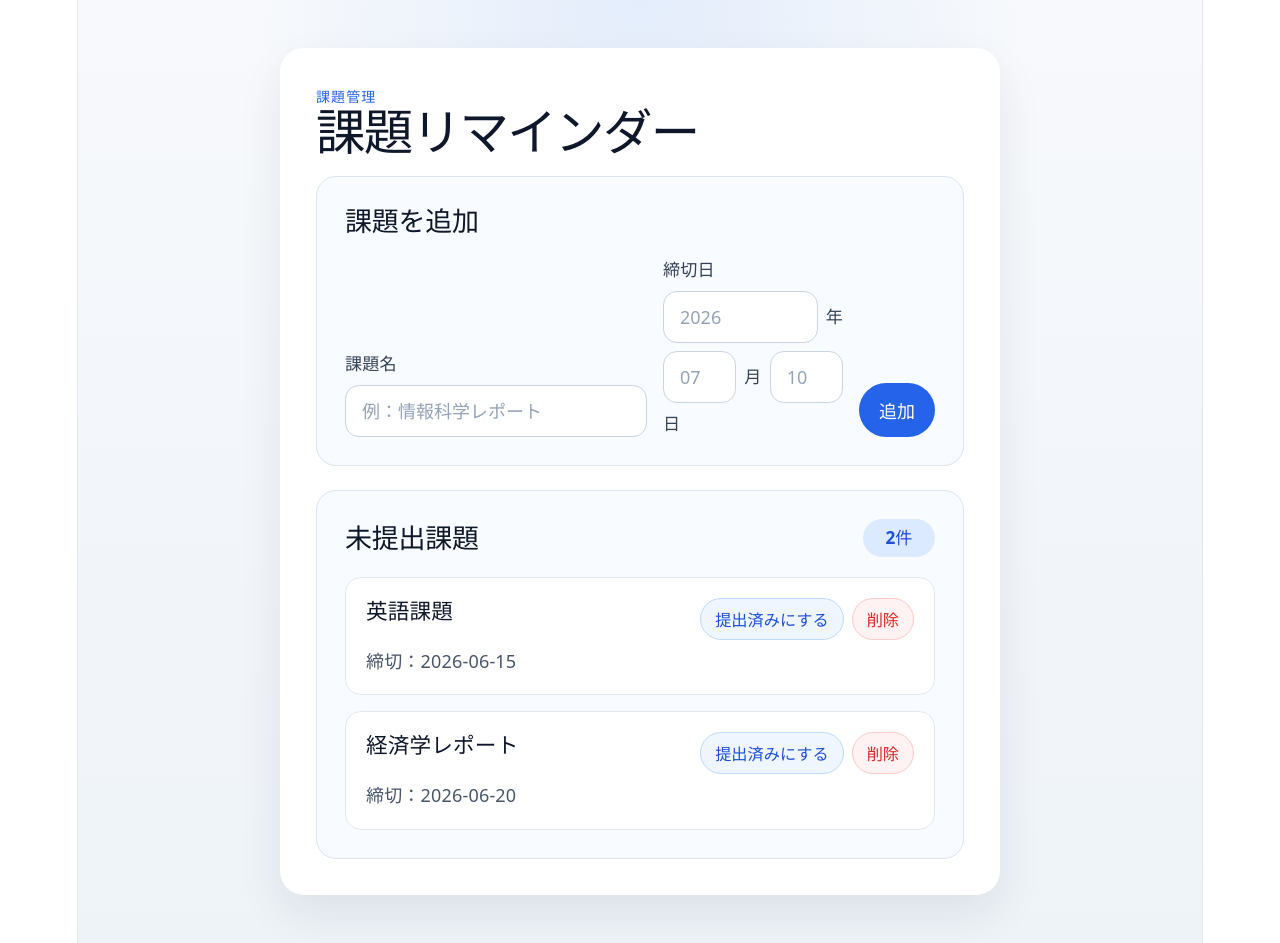
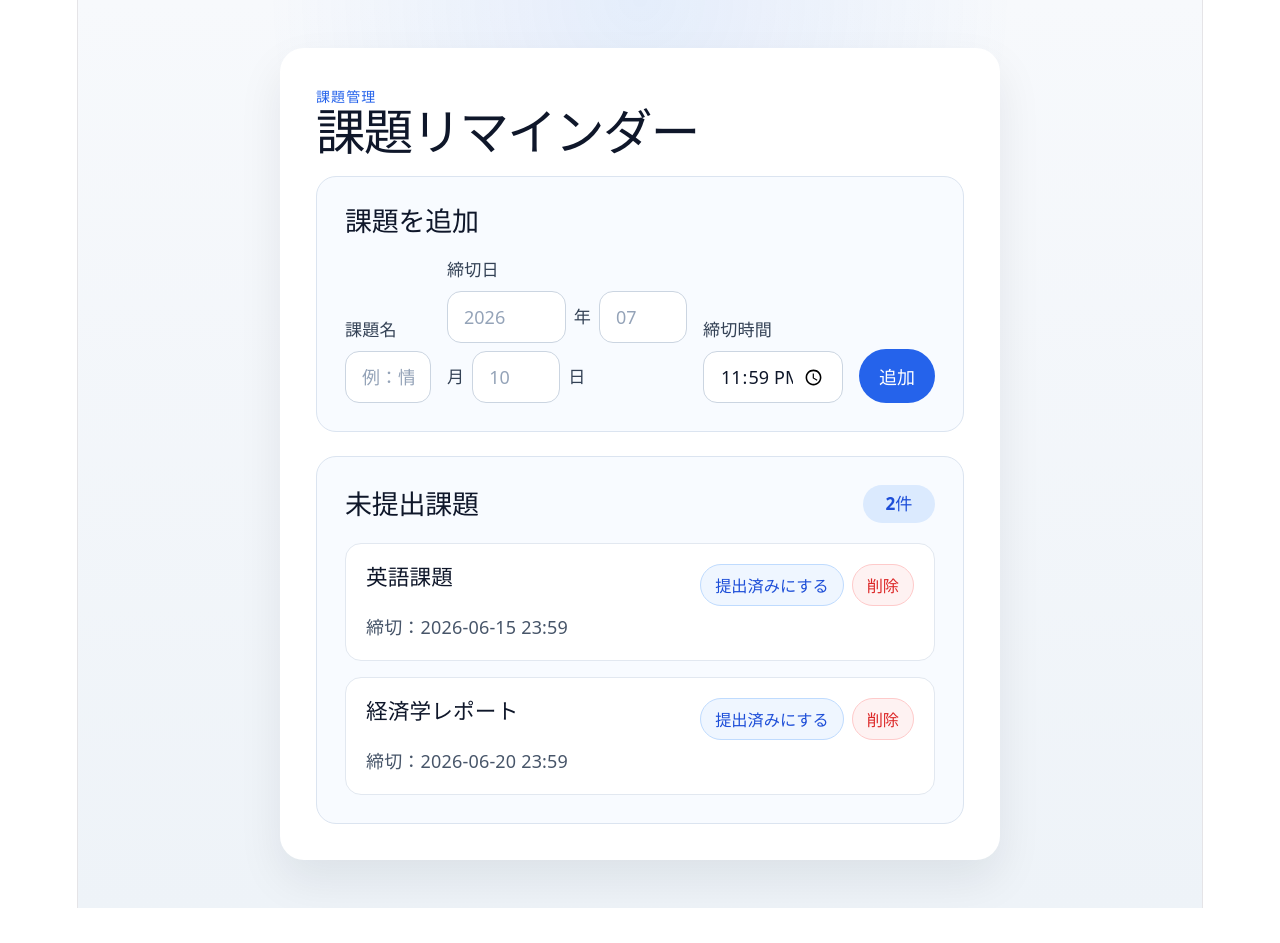
Before and after one commit to sattomio/kadai-reminder, a React (Vite) app: page / in a window 1280 px wide. After the commit the page ends 908 px from the top, so only its background shows below. Built offline with nearby package versions, Linux system fonts and the light colour scheme.

Commit message:
Add deadline time input

```diff
--- a/src/App.css
+++ b/src/App.css
@@ -79,7 +79,7 @@
 
 .assignment-form {
   display: grid;
-  grid-template-columns: minmax(0, 1.8fr) minmax(180px, 1fr) auto;
+  grid-template-columns: minmax(0, 1.5fr) minmax(240px, 1.2fr) minmax(140px, 0.8fr) auto;
   gap: 16px;
   align-items: end;
 }
@@ -146,6 +146,10 @@
   font-size: 0.95rem;
   font-weight: 700;
   color: #475569;
+}
+
+.time-field input {
+  min-width: 0;
 }
 
 .assignment-form-button {
--- a/src/App.jsx
+++ b/src/App.jsx
@@ -2,11 +2,14 @@ import { useEffect, useState } from 'react'
 import './App.css'
 
 const assignments = [
-  { id: 'initial-assignment-1', title: '経済学レポート', deadline: '2026-06-20' },
-  { id: 'initial-assignment-2', title: '英語課題', deadline: '2026-06-15' },
+  { id: 'initial-assignment-1', title: '経済学レポート', deadline: '2026-06-20 23:59' },
+  { id: 'initial-assignment-2', title: '英語課題', deadline: '2026-06-15 23:59' },
 ]
 const ASSIGNMENTS_STORAGE_KEY = 'assignmentList'
 const DATE_INPUT_PATTERN = /^\d{4}-\d{2}-\d{2}$/
+const DATE_TIME_PATTERN = /^\d{4}-\d{2}-\d{2} \d{2}:\d{2}$/
+const TIME_INPUT_PATTERN = /^\d{2}:\d{2}$/
+const DEFAULT_DEADLINE_TIME = '23:59'
 
 const createAssignmentId = () => {
   if (typeof crypto !== 'undefined' && typeof crypto.randomUUID === 'function') {
@@ -17,14 +20,18 @@ const createAssignmentId = () => {
 }
 
 const normalizeDeadline = (deadline) => {
-  if (DATE_INPUT_PATTERN.test(deadline)) {
+  if (DATE_TIME_PATTERN.test(deadline)) {
     return deadline
   }
 
-  const duplicatedDateMatch = deadline.match(/^(\d{4})\d{2}(-\d{2}-\d{2})$/)
+  if (DATE_INPUT_PATTERN.test(deadline)) {
+    return `${deadline} ${DEFAULT_DEADLINE_TIME}`
+  }
 
-  if (duplicatedDateMatch) {
-    return `${duplicatedDateMatch[1]}${duplicatedDateMatch[2]}`
+  const duplicatedDateTimeMatch = deadline.match(/^(\d{4})\d{2}(-\d{2}-\d{2})(?: (\d{2}:\d{2}))?$/)
+
+  if (duplicatedDateTimeMatch) {
+    return `${duplicatedDateTimeMatch[1]}${duplicatedDateTimeMatch[2]} ${duplicatedDateTimeMatch[3] ?? DEFAULT_DEADLINE_TIME}`
   }
 
   return deadline
@@ -41,23 +48,26 @@ const normalizeAssignments = (items) =>
 const formatDeadlineParts = (year, month, day) =>
   `${year}-${month.padStart(2, '0')}-${day.padStart(2, '0')}`
 
+const formatDeadline = (year, month, day, time) =>
+  `${formatDeadlineParts(year, month, day)} ${TIME_INPUT_PATTERN.test(time) ? time : DEFAULT_DEADLINE_TIME}`
+
+const getDeadlineDate = (deadline) => new Date(normalizeDeadline(deadline).replace(' ', 'T'))
+
 const getAssignmentAlertStatus = (assignment) => {
   if (assignment.completed) {
     return 'normal'
   }
 
   const today = new Date()
-  today.setHours(0, 0, 0, 0)
+  const deadline = getDeadlineDate(assignment.deadline)
+  const millisecondsUntilDeadline = deadline - today
+  const millisecondsPerDay = 1000 * 60 * 60 * 24
 
-  const deadline = new Date(`${assignment.deadline}T00:00:00`)
-  const millisecondsPerDay = 1000 * 60 * 60 * 24
-  const daysUntilDeadline = Math.floor((deadline - today) / millisecondsPerDay)
-
-  if (daysUntilDeadline < 0) {
+  if (millisecondsUntilDeadline < 0) {
     return 'overdue'
   }
 
-  if (daysUntilDeadline <= 3) {
+  if (millisecondsUntilDeadline <= millisecondsPerDay * 3) {
     return 'urgent'
   }
 
@@ -100,6 +110,7 @@ function App() {
   const [year, setYear] = useState('')
   const [month, setMonth] = useState('')
   const [day, setDay] = useState('')
+  const [time, setTime] = useState(DEFAULT_DEADLINE_TIME)
 
   useEffect(() => {
     localStorage.setItem(ASSIGNMENTS_STORAGE_KEY, JSON.stringify(assignmentList))
@@ -117,6 +128,10 @@ function App() {
     setDay(event.target.value.replace(/\D/g, '').slice(0, 2))
   }
 
+  const handleTimeChange = (event) => {
+    setTime(event.target.value)
+  }
+
   const handleAddAssignment = () => {
     if (!taskTitle.trim() || !year || !month || !day) {
       return
@@ -125,7 +140,7 @@ function App() {
     const newAssignment = {
       id: createAssignmentId(),
       title: taskTitle.trim(),
-      deadline: formatDeadlineParts(year, month, day),
+      deadline: formatDeadline(year, month, day, time),
       completed: false,
     }
 
@@ -134,6 +149,7 @@ function App() {
     setYear('')
     setMonth('')
     setDay('')
+    setTime(DEFAULT_DEADLINE_TIME)
   }
 
   const handleDeleteAssignment = (assignmentToDelete) => {
@@ -165,10 +181,7 @@ function App() {
       return rankDifference
     }
 
-    return (
-      new Date(`${leftAssignment.deadline}T00:00:00`) -
-      new Date(`${rightAssignment.deadline}T00:00:00`)
-    )
+    return getDeadlineDate(leftAssignment.deadline) - getDeadlineDate(rightAssignment.deadline)
   })
 
   return (
@@ -229,6 +242,11 @@ function App() {
                 />
                 <span className="date-field-unit">日</span>
               </div>
+            </label>
+
+            <label className="form-field time-field">
+              <span>締切時間</span>
+              <input type="time" name="time" value={time} onChange={handleTimeChange} />
             </label>
 
             <button
```
